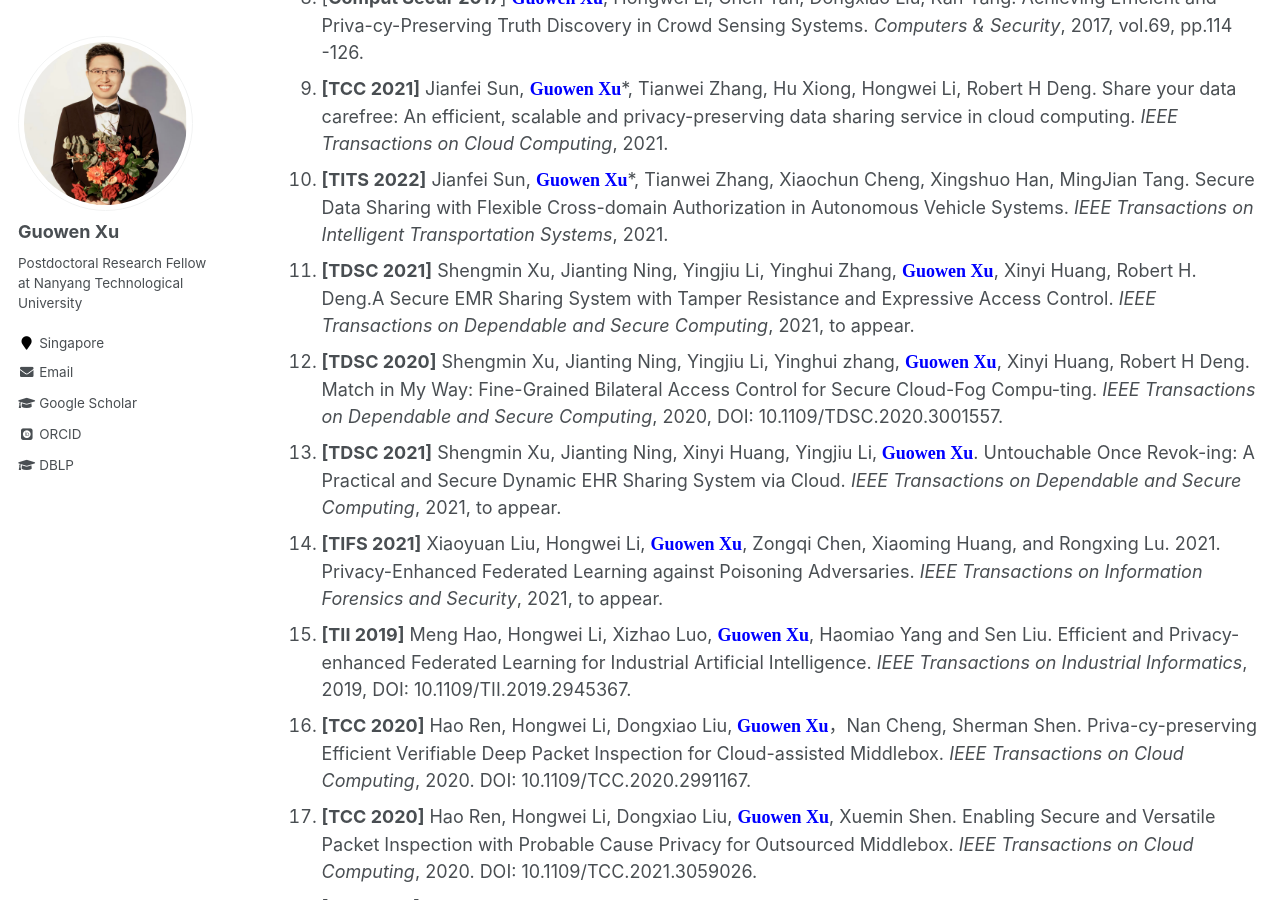
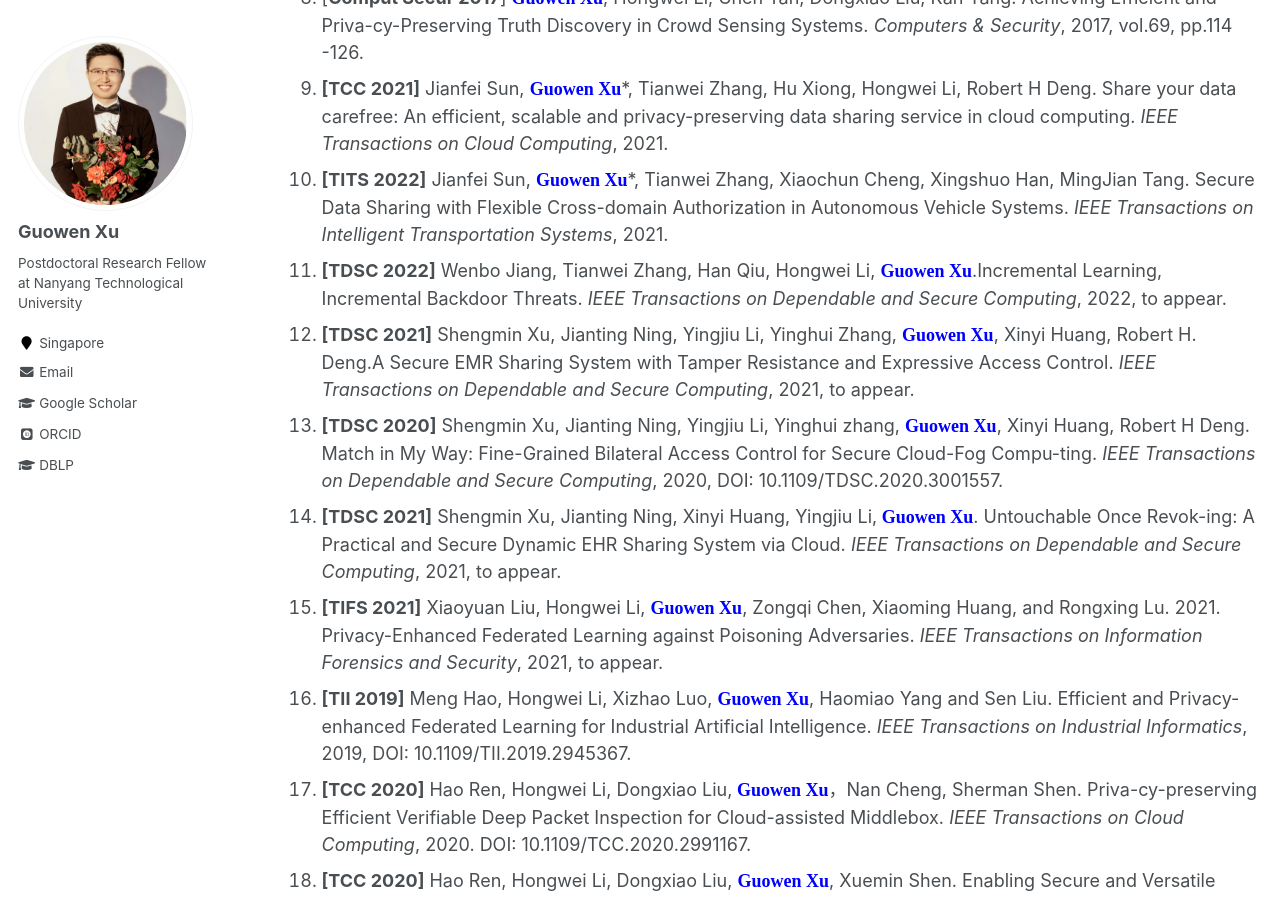
Before and after one commit to Guowen-xu/guowen-xu.github.io, a Jekyll site: the page built from _pages/publications.md, in a window 1280 px wide and 900 px high, scrolled down 943 px. Built offline with Jekyll 4.4.1, drawn with Linux system fonts in a browser that asks for light colours; some web fonts are replaced.

Commit message:
Update publications.md

```diff
--- a/_pages/publications.md
+++ b/_pages/publications.md
@@ -24,17 +24,18 @@ You can find my articles on my [Google Scholar](https://scholar.google.com.hk/ci
 8. [**Comput Secur 2017**] **<font face="Times New Roman" color=blue size=4> Guowen Xu</font>**, Hongwei Li, Chen Tan, Dongxiao Liu, Kan Yang. Achieving Efficient and Priva-cy-Preserving Truth Discovery in Crowd Sensing Systems. *Computers & Security*, 2017, vol.69, pp.114 -126.
 9. **[TCC 2021]** Jianfei Sun,  **<font face="Times New Roman" color=blue size=4> Guowen Xu</font>**\*, Tianwei Zhang, Hu Xiong, Hongwei Li, Robert H Deng. Share your data carefree: An efficient, scalable and privacy-preserving data sharing service in cloud computing. *IEEE Transactions on Cloud Computing*, 2021.
 10. **[TITS 2022]** Jianfei Sun,  **<font face="Times New Roman" color=blue size=4> Guowen Xu</font>**\*, Tianwei Zhang, Xiaochun Cheng, Xingshuo Han, MingJian Tang. Secure Data Sharing with Flexible Cross-domain Authorization in Autonomous Vehicle Systems. *IEEE Transactions on Intelligent Transportation Systems*, 2021.
-11. **[TDSC 2021]** Shengmin Xu, Jianting Ning, Yingjiu Li, Yinghui Zhang,  **<font face="Times New Roman" color=blue size=4> Guowen Xu</font>**, Xinyi Huang, Robert H. Deng.A Secure EMR Sharing System with Tamper Resistance and Expressive Access Control.  *IEEE Transactions on Dependable and Secure Computing*, 2021, to appear.
-12. **[TDSC 2020]** Shengmin Xu, Jianting Ning, Yingjiu Li, Yinghui zhang, **<font face="Times New Roman" color=blue size=4> Guowen Xu</font>**, Xinyi Huang, Robert H Deng. Match in My Way: Fine-Grained Bilateral Access Control for Secure Cloud-Fog Compu-ting. *IEEE Transactions on Dependable and Secure Computing*, 2020, DOI: 10.1109/TDSC.2020.3001557.
-13.  **[TDSC 2021]** Shengmin Xu, Jianting Ning, Xinyi Huang, Yingjiu Li,**<font face="Times New Roman" color=blue size=4> Guowen Xu</font>**. Untouchable Once Revok-ing: A Practical and Secure Dynamic EHR Sharing System via Cloud. *IEEE Transactions on Dependable and Secure Computing*, 2021, to appear.
-14.  **[TIFS 2021]** Xiaoyuan Liu, Hongwei Li, **<font face="Times New Roman" color=blue size=4> Guowen Xu</font>**, Zongqi Chen, Xiaoming Huang, and Rongxing Lu. 2021. Privacy-Enhanced Federated Learning against Poisoning Adversaries. *IEEE Transactions on Information Forensics and Security*, 2021, to appear.
-15.  **[TII 2019]** Meng Hao, Hongwei Li, Xizhao Luo, **<font face="Times New Roman" color=blue size=4> Guowen Xu</font>**, Haomiao Yang and Sen Liu. Efficient and Privacy-enhanced Federated Learning for Industrial Artificial Intelligence. *IEEE Transactions on Industrial Informatics*, 2019, DOI: 10.1109/TII.2019.2945367.
-16.  **[TCC 2020]** Hao Ren, Hongwei Li, Dongxiao Liu,**<font face="Times New Roman" color=blue size=4> Guowen Xu</font>**，Nan Cheng, Sherman Shen. Priva-cy-preserving Efficient Verifiable Deep Packet Inspection for Cloud-assisted Middlebox. *IEEE Transactions on Cloud Computing*, 2020. DOI: 10.1109/TCC.2020.2991167.
-17.  **[TCC 2020]** Hao Ren, Hongwei Li, Dongxiao Liu, **<font face="Times New Roman" color=blue size=4> Guowen Xu</font>**, Xuemin Shen. Enabling Secure and Versatile Packet Inspection with Probable Cause Privacy for Outsourced Middlebox. *IEEE Transactions on Cloud Computing*, 2020. DOI: 10.1109/TCC.2021.3059026.
-18.  **[TCC 2021]** Guiqiang Hu, Hongwei Li,**<font face="Times New Roman" color=blue size=4> Guowen Xu</font>**, Xinqiang Ma. Enabling Simultaneous Content Regula-tion and Privacy Protection for Cloud Storage Image. *IEEE Transactions on Cloud Computing*, 2021. DOI: 10.1109/TCC.2021.3081564.
-19.  **[TII 2020]** Haoxiao Chen, Hongwei Li, Guishan Dong, Meng Hao, **<font face="Times New Roman" color=blue size=4> Guowen Xu</font>**, Xiaoming Huang, Zhe Liu. Practical Membership Inference Attack Against Collaborative Inference in Industrial IoT. *IEEE Transactions on Industrial Informatics*, 2020, DOI: 10.1109/TII.2020.3046648.
-20. **[TCSVT 2021]** Shangwei Guo, Tianwei Zhang, **<font face="Times New Roman" color=blue size=4> Guowen Xu</font>**, Han Yu, Tao Xiang, Yang Liu. Topology-aware Differential Privacy for Decentralized Image Classification. *IEEE Transactions on Circuits and Systems for Video Technology*, 2021, DOI:10.1109/TCSVT.2021.3105723.
-21. **[TVT 2021]** Yiran Li, Hongwei Li, **<font face="Times New Roman" color=blue size=4> Guowen Xu</font>**, Tao Xiang, Rongxing Lu. Practical Privacy-Preserving Federated Learning in Vehicular Fog Computing. *IEEE Transactions on Vehicular Technology*, 2021, to appear.
+11. **[TDSC 2022]** Wenbo Jiang, Tianwei Zhang, Han Qiu,  Hongwei Li,  **<font face="Times New Roman" color=blue size=4> Guowen Xu</font>**.Incremental Learning, Incremental Backdoor Threats.  *IEEE Transactions on Dependable and Secure Computing*, 2022, to appear.
+12. **[TDSC 2021]** Shengmin Xu, Jianting Ning, Yingjiu Li, Yinghui Zhang,  **<font face="Times New Roman" color=blue size=4> Guowen Xu</font>**, Xinyi Huang, Robert H. Deng.A Secure EMR Sharing System with Tamper Resistance and Expressive Access Control.  *IEEE Transactions on Dependable and Secure Computing*, 2021, to appear.
+13. **[TDSC 2020]** Shengmin Xu, Jianting Ning, Yingjiu Li, Yinghui zhang, **<font face="Times New Roman" color=blue size=4> Guowen Xu</font>**, Xinyi Huang, Robert H Deng. Match in My Way: Fine-Grained Bilateral Access Control for Secure Cloud-Fog Compu-ting. *IEEE Transactions on Dependable and Secure Computing*, 2020, DOI: 10.1109/TDSC.2020.3001557.
+14.  **[TDSC 2021]** Shengmin Xu, Jianting Ning, Xinyi Huang, Yingjiu Li,**<font face="Times New Roman" color=blue size=4> Guowen Xu</font>**. Untouchable Once Revok-ing: A Practical and Secure Dynamic EHR Sharing System via Cloud. *IEEE Transactions on Dependable and Secure Computing*, 2021, to appear.
+15.  **[TIFS 2021]** Xiaoyuan Liu, Hongwei Li, **<font face="Times New Roman" color=blue size=4> Guowen Xu</font>**, Zongqi Chen, Xiaoming Huang, and Rongxing Lu. 2021. Privacy-Enhanced Federated Learning against Poisoning Adversaries. *IEEE Transactions on Information Forensics and Security*, 2021, to appear.
+16.  **[TII 2019]** Meng Hao, Hongwei Li, Xizhao Luo, **<font face="Times New Roman" color=blue size=4> Guowen Xu</font>**, Haomiao Yang and Sen Liu. Efficient and Privacy-enhanced Federated Learning for Industrial Artificial Intelligence. *IEEE Transactions on Industrial Informatics*, 2019, DOI: 10.1109/TII.2019.2945367.
+17.  **[TCC 2020]** Hao Ren, Hongwei Li, Dongxiao Liu,**<font face="Times New Roman" color=blue size=4> Guowen Xu</font>**，Nan Cheng, Sherman Shen. Priva-cy-preserving Efficient Verifiable Deep Packet Inspection for Cloud-assisted Middlebox. *IEEE Transactions on Cloud Computing*, 2020. DOI: 10.1109/TCC.2020.2991167.
+18.  **[TCC 2020]** Hao Ren, Hongwei Li, Dongxiao Liu, **<font face="Times New Roman" color=blue size=4> Guowen Xu</font>**, Xuemin Shen. Enabling Secure and Versatile Packet Inspection with Probable Cause Privacy for Outsourced Middlebox. *IEEE Transactions on Cloud Computing*, 2020. DOI: 10.1109/TCC.2021.3059026.
+19.  **[TCC 2021]** Guiqiang Hu, Hongwei Li,**<font face="Times New Roman" color=blue size=4> Guowen Xu</font>**, Xinqiang Ma. Enabling Simultaneous Content Regula-tion and Privacy Protection for Cloud Storage Image. *IEEE Transactions on Cloud Computing*, 2021. DOI: 10.1109/TCC.2021.3081564.
+20.  **[TII 2020]** Haoxiao Chen, Hongwei Li, Guishan Dong, Meng Hao, **<font face="Times New Roman" color=blue size=4> Guowen Xu</font>**, Xiaoming Huang, Zhe Liu. Practical Membership Inference Attack Against Collaborative Inference in Industrial IoT. *IEEE Transactions on Industrial Informatics*, 2020, DOI: 10.1109/TII.2020.3046648.
+21. **[TCSVT 2021]** Shangwei Guo, Tianwei Zhang, **<font face="Times New Roman" color=blue size=4> Guowen Xu</font>**, Han Yu, Tao Xiang, Yang Liu. Topology-aware Differential Privacy for Decentralized Image Classification. *IEEE Transactions on Circuits and Systems for Video Technology*, 2021, DOI:10.1109/TCSVT.2021.3105723.
+22. **[TVT 2021]** Yiran Li, Hongwei Li, **<font face="Times New Roman" color=blue size=4> Guowen Xu</font>**, Tao Xiang, Rongxing Lu. Practical Privacy-Preserving Federated Learning in Vehicular Fog Computing. *IEEE Transactions on Vehicular Technology*, 2021, to appear.
 
 
 
```
